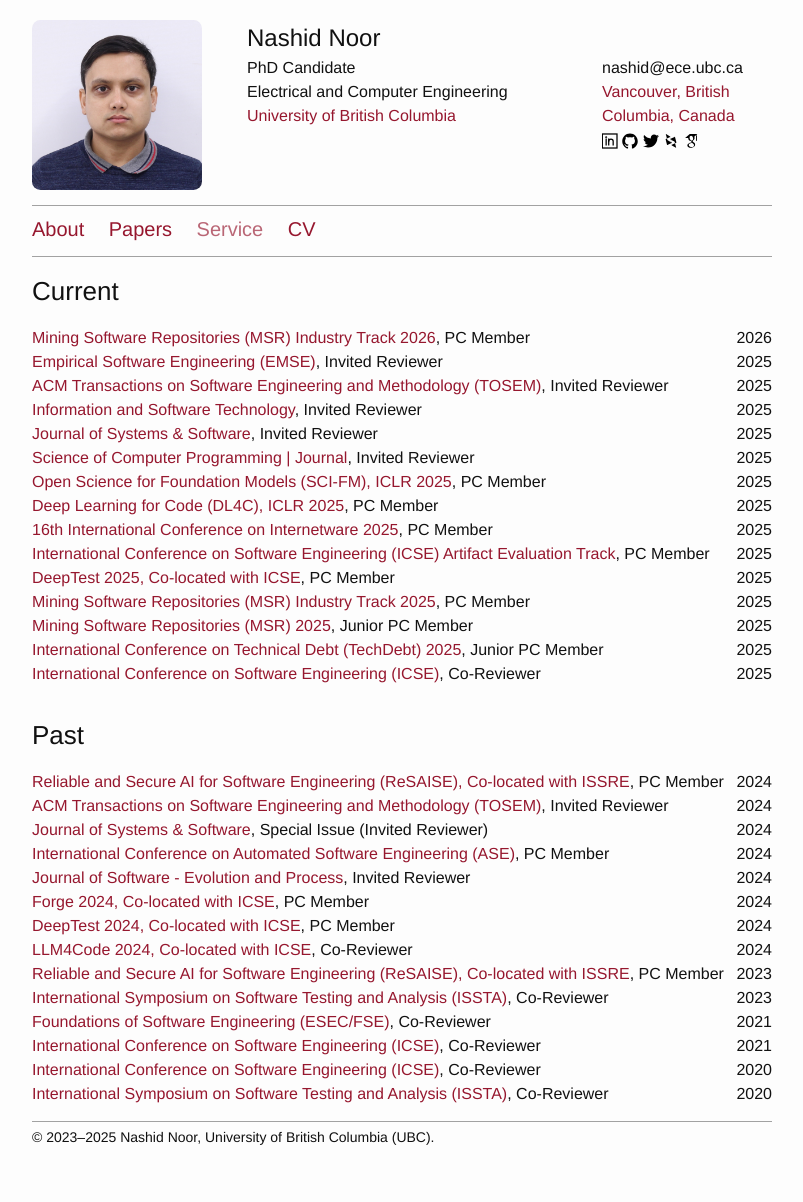
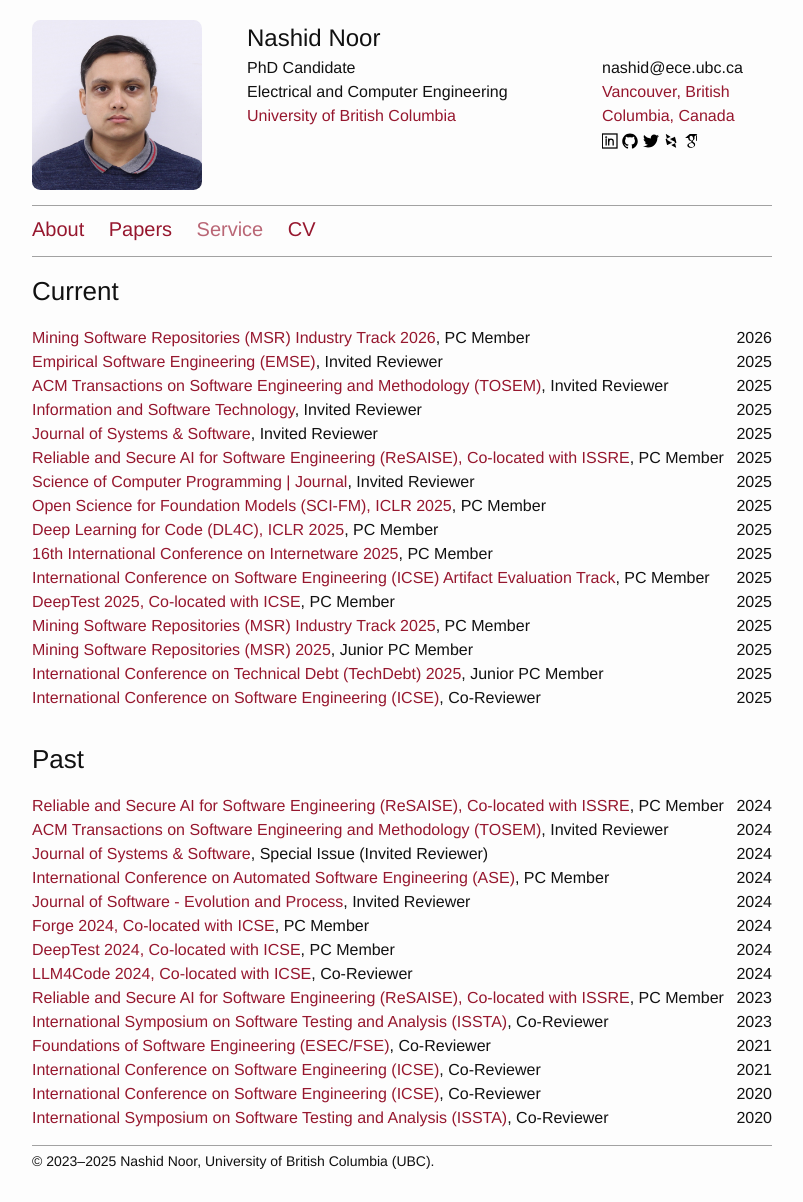
Before and after one commit to nashid/nashid.github.io, a Jekyll site: the page built from nav/service.md, in a window 1280 px wide. Shown: the whole page, without its empty margins (238-1041 px from the left). Built offline with Jekyll 4.4.1, drawn with Linux system fonts in a browser that asks for light colours; before the commit the page ends 1178 px from its top, so only the background shows below that.

Commit message:
add resaise - 2025

```diff
--- a/_data/services.yml
+++ b/_data/services.yml
@@ -24,6 +24,11 @@
   role: Invited Reviewer
   year: 2025
   website: https://www.sciencedirect.com/journal/journal-of-systems-and-software
+
+- name: Reliable and Secure AI for Software Engineering (ReSAISE), Co-located with ISSRE
+  role: PC Member
+  year: 2025
+  website: https://resaise.github.io/2025/html/committee.html
 
 - name:  Science of Computer Programming | Journal
   role: Invited Reviewer
```
